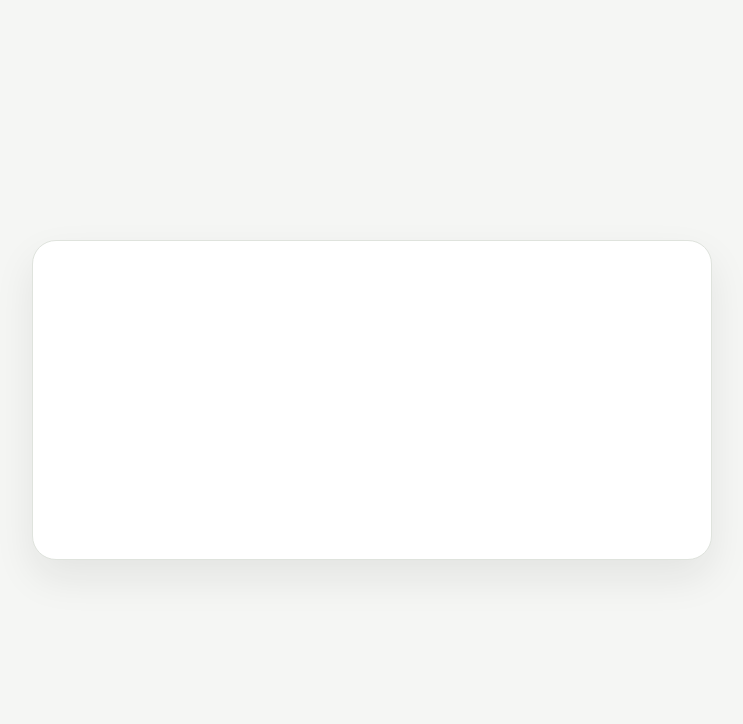
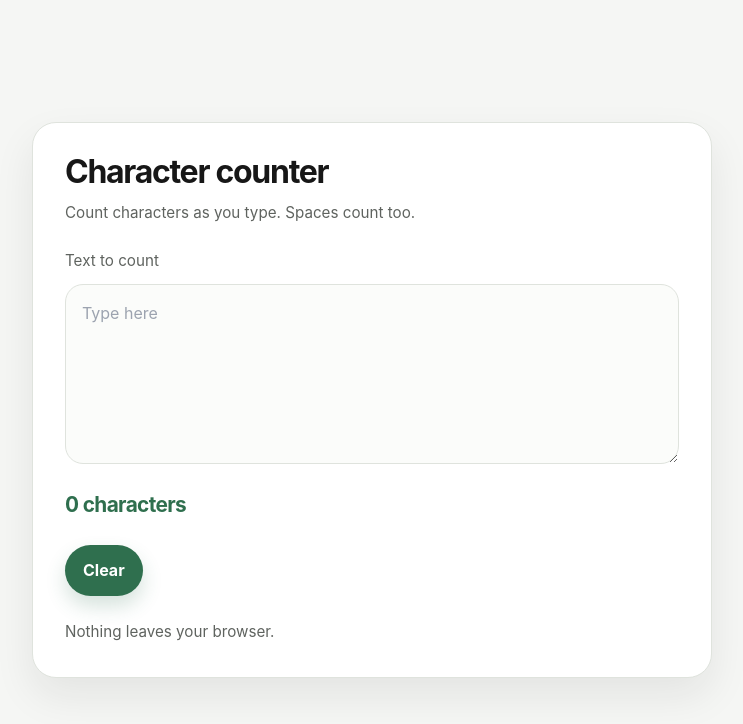
Before and after one commit to ThanhNV121097/project-89915c90, a Next.js app in the folder code/frontend/: page / in a window 1280 px wide. Shown: the top 724 px of the page, without its empty margins (268-1011 px from the left). Built offline with nearby package versions, Linux system fonts and the light colour scheme.

Commit message:
Mount character counter page

```diff
--- a/code/frontend/app/page.tsx
+++ b/code/frontend/app/page.tsx
@@ -1,8 +1,10 @@
+import { CharacterCounterCard } from "../components/CharacterCounterCard";
+
 export default function HomePage() {
   return (
     <main className="page-shell">
       <section className="card-shell" aria-label="Character counter">
-        {/* Story components mount here. */}
+        <CharacterCounterCard />
       </section>
     </main>
   );
```
